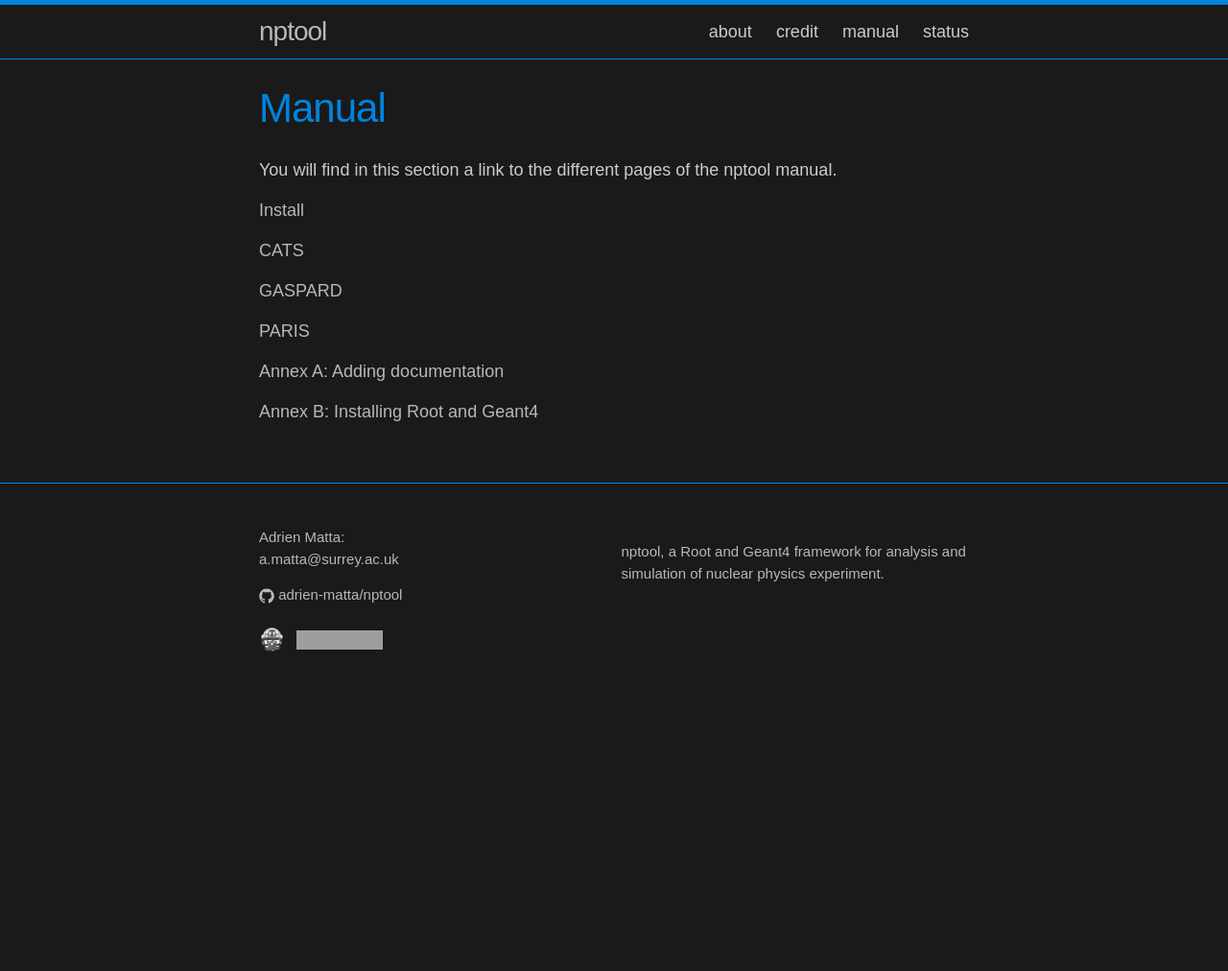
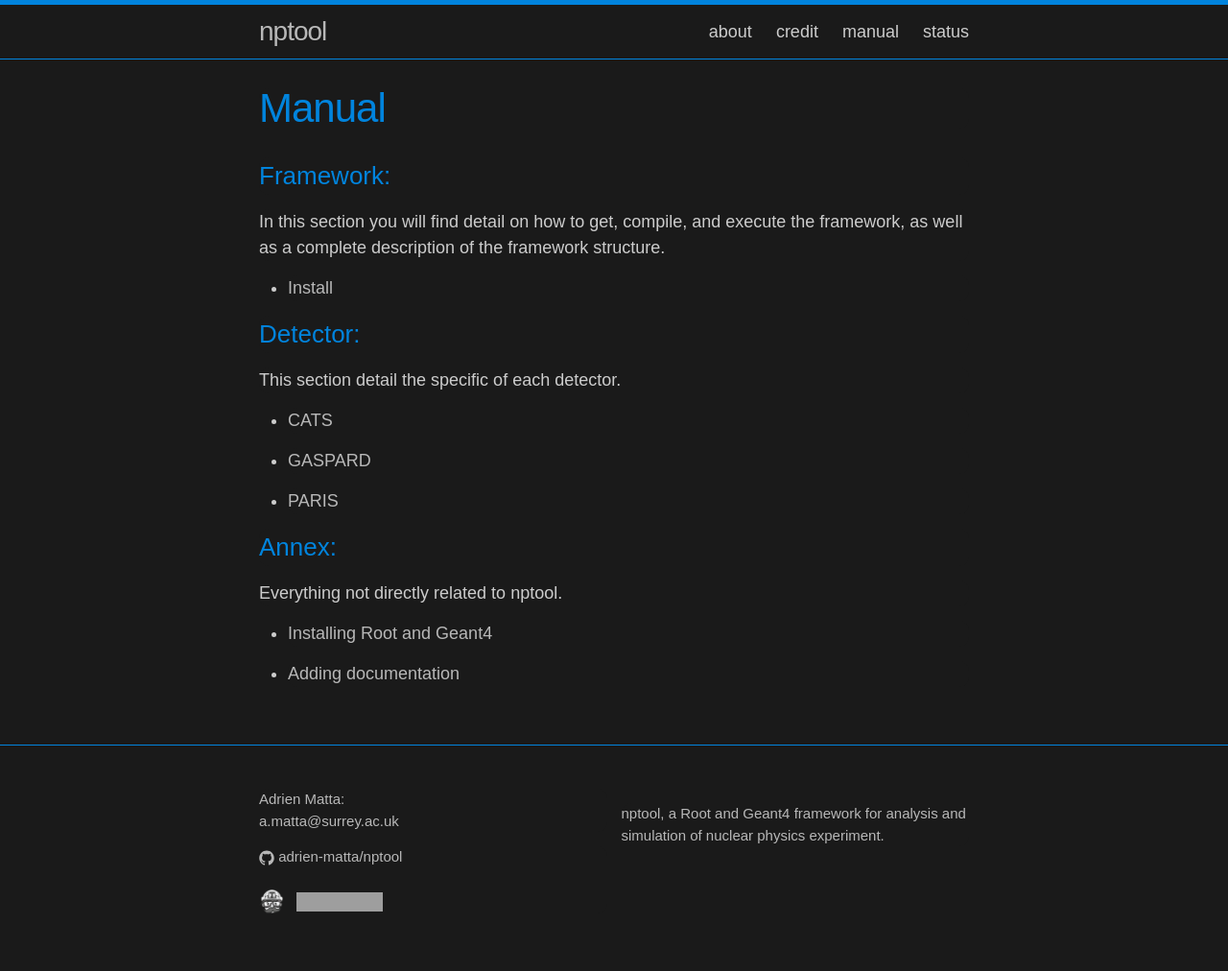
Before and after one commit to adrien-matta/nptool, a Jekyll site: the page built from manual.md, in a window 1280 px wide. Shown: the whole page at 96% size. Built offline with Jekyll 4.4.1, drawn with Linux system fonts in a browser that asks for light colours; some web fonts are replaced; before the commit the page ends 900 px from its top, so only the background shows below that; grey boxes are pictures that could not be loaded.

Commit message:
* nicer manual layout

```diff
--- a/manual.md
+++ b/manual.md
@@ -5,9 +5,29 @@ permalink: /manual/
 show_in_nav: true
 ---
 
-You will find in this section a link to the different pages of the nptool manual.
-
 {% assign manual = site.manual | sort:"manual_order"  %}
 {% for m in manual %}
-  <a href="{{ m.url | replace:'' | prepend site.url,'' | prepend: site.baseurl | prepend: site.url }}">{{m.title}}</a>
+  {% if m.manual_order == 0 %}
+
+   <h3> Framework: </h3>
+
+   In this section you will find detail on how to get, compile, and execute the framework, as well as a complete description of the framework structure.
+  {% endif %}
+
+  {% if m.manual_order == 100 %}
+
+  <h3> Detector: </h3>
+
+  This section detail the specific of each detector.
+  {% endif %}
+
+  {% if m.manual_order == 1000 %}
+
+  <h3> Annex: </h3>
+
+  Everything not directly related to nptool.
+  {% endif %}
+
+
+  * <a href="{{ m.url | replace:'' | prepend site.url,'' | prepend: site.baseurl | prepend: site.url }}">{{m.title}}</a>
 {% endfor %}
```
Also changed, not shown: _manual/adding-doc.md (+2 -2 lines), _manual/root-geant4.md (+2 -2 lines).
